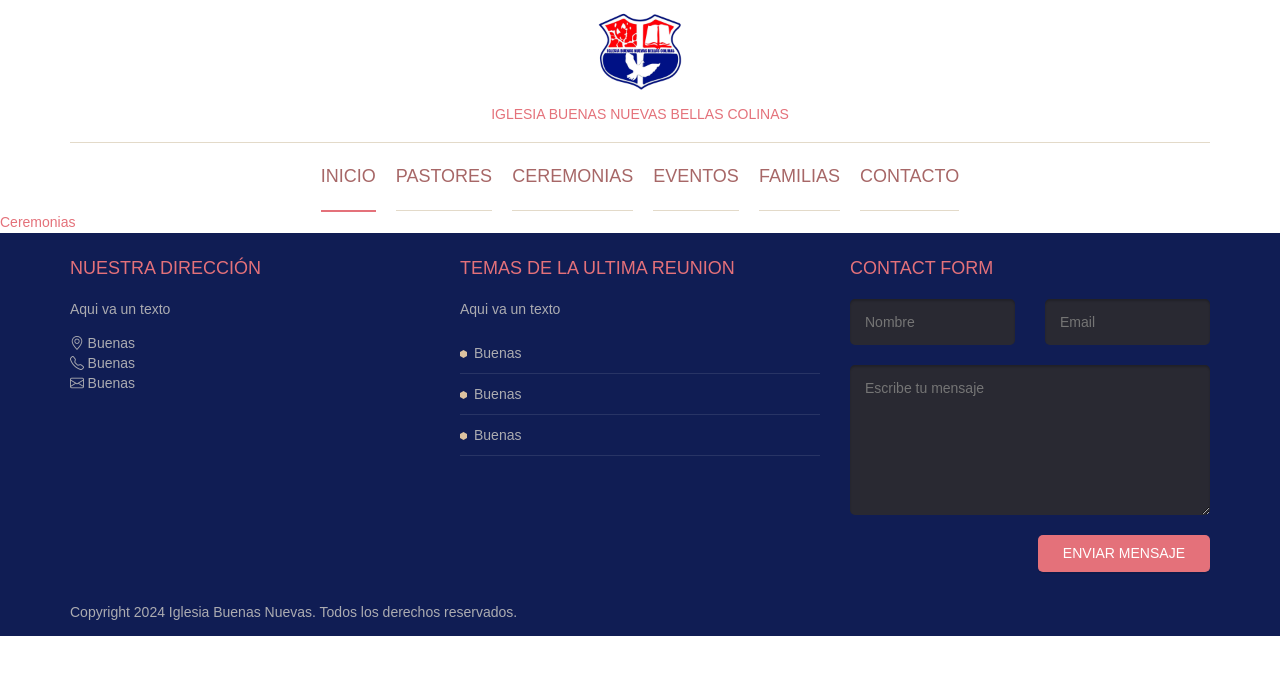
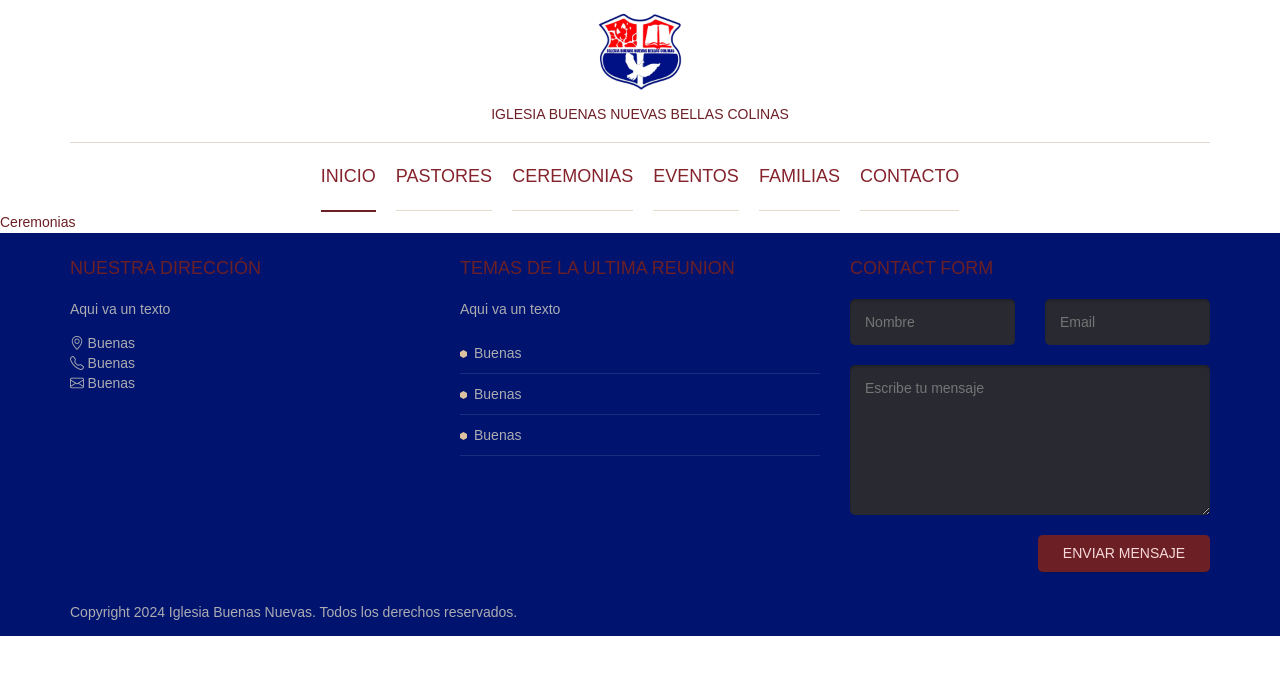
Before and after one commit to hamador0016/IglesiaBuenasNuevasBC, a React (Create React App) app in the folder iglesiabnbc/: page /Seremons in a window 1280 px wide. Shown: the top 674 px of the page. Built offline with nearby package versions, Linux system fonts and the light colour scheme; a web font is replaced by a local one.

Commit message:
cambio de color

```diff
--- a/iglesiabnbc/src/App.css
+++ b/iglesiabnbc/src/App.css
@@ -130,7 +130,7 @@ figure {
   margin: 0; }
 
 fieldset {
-  border: 1px solid #E4717A;
+  border: 1px solid #6c1f25;
   margin: 0 2px;
   padding: 0.35em 0.625em 0.75em; }
 
@@ -202,7 +202,7 @@ table {
   font-size: 14px; }
 
 body {
-  color: #E4717A;
+  color: #6c1f25;
   font-family: arial, sans-serif;
   font-weight: 300;
   line-height: 1.5; }
@@ -216,7 +216,7 @@ h1, h2, h3, h4, h5, h6 {
 
 hr {
   border: none;
-  border-bottom: 1px solid #E4717A; }
+  border-bottom: 1px solid #6c1f25; }
 
 ul, ol {
   margin: 0;
@@ -224,7 +224,7 @@ ul, ol {
 
 a {
   text-decoration: none;
-  color: #a76767; }
+  color: #84232b; }
 
 address {
   font-style: normal; }
@@ -252,25 +252,25 @@ form input[type="submit"], form button, form input[type="reset"] {
  */
 .button, form input[type="submit"], form button, form input[type="reset"] {
   display: inline-block;
-  background: #E4717A;
-  background: -webkit-linear-gradient(#E4717A, #E4717A);
-  background: linear-gradient(#E4717A, #E4717A);
-  border-bottom: 1px solid #E4717A;
+  background: #6c1f25;
+  background: -webkit-linear-gradient(#6c1f25, #6c1f25);
+  background: linear-gradient(#6c1f25, #6c1f25);
+  border-bottom: 1px solid #6c1f25;
   box-shadow: 0 2px 0 rgba(0, 0, 0, 0.1);
   border-radius: 5px;
   padding: 10px 25px;
   border-radius: 5px;
-  color: #ffffff;
+  color: #f7dada;
   text-transform: uppercase;
   font-family: "Novecento Sans", "Raleway", "Noto Sans" "Open Sans", sans-serif;
   font-weight: 400;
   line-height: normal; }
   .button.secondary, form input.secondary[type="submit"], form button.secondary, form input.secondary[type="reset"] {
-    background: #ffffff;
-    background: -webkit-linear-gradient(#ffffff, #ffffff);
-    background: linear-gradient(#ffffff, #ffffff);
-    border-bottom: 1px solid #ffffff;
-    color: #ffffff; }
+    background: #f7dada;
+    background: -webkit-linear-gradient(#f7dada, #f7dada);
+    background: linear-gradient(#f7dada, #f7dada);
+    border-bottom: 1px solid #f7dada;
+    color: #f7dada; }
 
 .container {
   margin-right: auto;
@@ -1132,7 +1132,7 @@ form input[type="submit"], form button, form input[type="reset"] {
   .branding .logo {
     margin-bottom: 10px; }
   .branding .site-title {
-    color:#E4717A;
+    color:#6c1f25;
     font-size: 14px;
     font-size: 1em; }
 
@@ -1170,12 +1170,12 @@ form input[type="submit"], form button, form input[type="reset"] {
                 transition: .3s ease; }
         .main-navigation .menu .menu-item a small {
           display: block;
-          color: #E4717A;
+          color: #6c1f25;
           font-weight: 300;
           font-size: 10px;
           font-size: 0.7142857143rem; }
       .main-navigation .menu .menu-item.current-menu-item a, .main-navigation .menu .menu-item:hover a {
-        border-bottom-color: #E4717A;
+        border-bottom-color: #6c1f25;
         border-width: 2px; }
 
 .mobile-navigation {
@@ -1198,7 +1198,7 @@ form input[type="submit"], form button, form input[type="reset"] {
       padding: 10px 20px; }
       .mobile-navigation .menu a small {
         display: block;
-        color:#E4717A; }
+        color:#6c1f25; }
 
 .hero {
   position: relative; }
@@ -1222,7 +1222,7 @@ form input[type="submit"], form button, form input[type="reset"] {
       text-align: center;
       font-family: "Novecento Sans", "Raleway", "Noto Sans" "Open Sans", sans-serif;
       text-transform: uppercase;
-      color: #E4717A; }
+      color: #6c1f25; }
     .hero .slides .slide-subtitle {
       font-size: 30px;
       font-size: 2.1428571429em;
@@ -1295,7 +1295,7 @@ form input[type="submit"], form button, form input[type="reset"] {
     font-size: 24px;
     font-size: 1.7142857143em;
     text-transform: uppercase;
-    color: #e95d61; }
+    color: #84232b; }
 
 .news {
   text-align: center;
@@ -1310,7 +1310,7 @@ form input[type="submit"], form button, form input[type="reset"] {
     font-size: 1em;
     margin: 0 0 10px; }
   .news .date {
-    color:#E4717A;
+    color:#6c1f25;
     font-size: 12px;
     font-size: 0.8571428571em;
     font-family: "Novecento Sans", "Raleway", "Noto Sans" "Open Sans", sans-serif;
@@ -1339,7 +1339,7 @@ form input[type="submit"], form button, form input[type="reset"] {
     position: absolute;
     width: 50%;
     right: 0;
-    color: #E4717A;
+    color: #6c1f25;
     font-size: 12px;
     font-size: 0.8571428571em;
     font-weight: 400;
@@ -1442,7 +1442,7 @@ form input[type="submit"], form button, form input[type="reset"] {
 .sidebar .widget {
   margin-bottom: 40px; }
   .sidebar .widget .widget-title {
-    color:#E4717A;
+    color:#6c1f25;
     font-size: 18px;
     font-size: 1.2857142857em;
     font-weight: 600; }
@@ -1452,26 +1452,26 @@ form input[type="submit"], form button, form input[type="reset"] {
   list-style-position: inside; }
   .arrow li {
     padding: 10px 0;
-    border-bottom: 1px solid 	#E3DAC9; }
+    border-bottom: 1px solid 	#dfd7c8; }
     .arrow li a {
       display: block;
-      color: #E4717A;
+      color: #6c1f25;
       -webkit-transition: .3s ease;
               transition: .3s ease; }
       .arrow li a:hover {
-        color: #E4717A; }
+        color: #6c1f25; }
 
 /*
  * Footer Styles
  */
 .site-footer {
-  background: #101d54;
+  background: #00146f;
   padding: 50px 0;
   color: #acacb1; }
   .site-footer .widget {
     margin-bottom: 30px; }
     .site-footer .widget .widget-title {
-      color:#E4717A;
+      color:#6c1f25;
       font-size: 18px;
       font-size: 1.2857142857em; }
 
```
